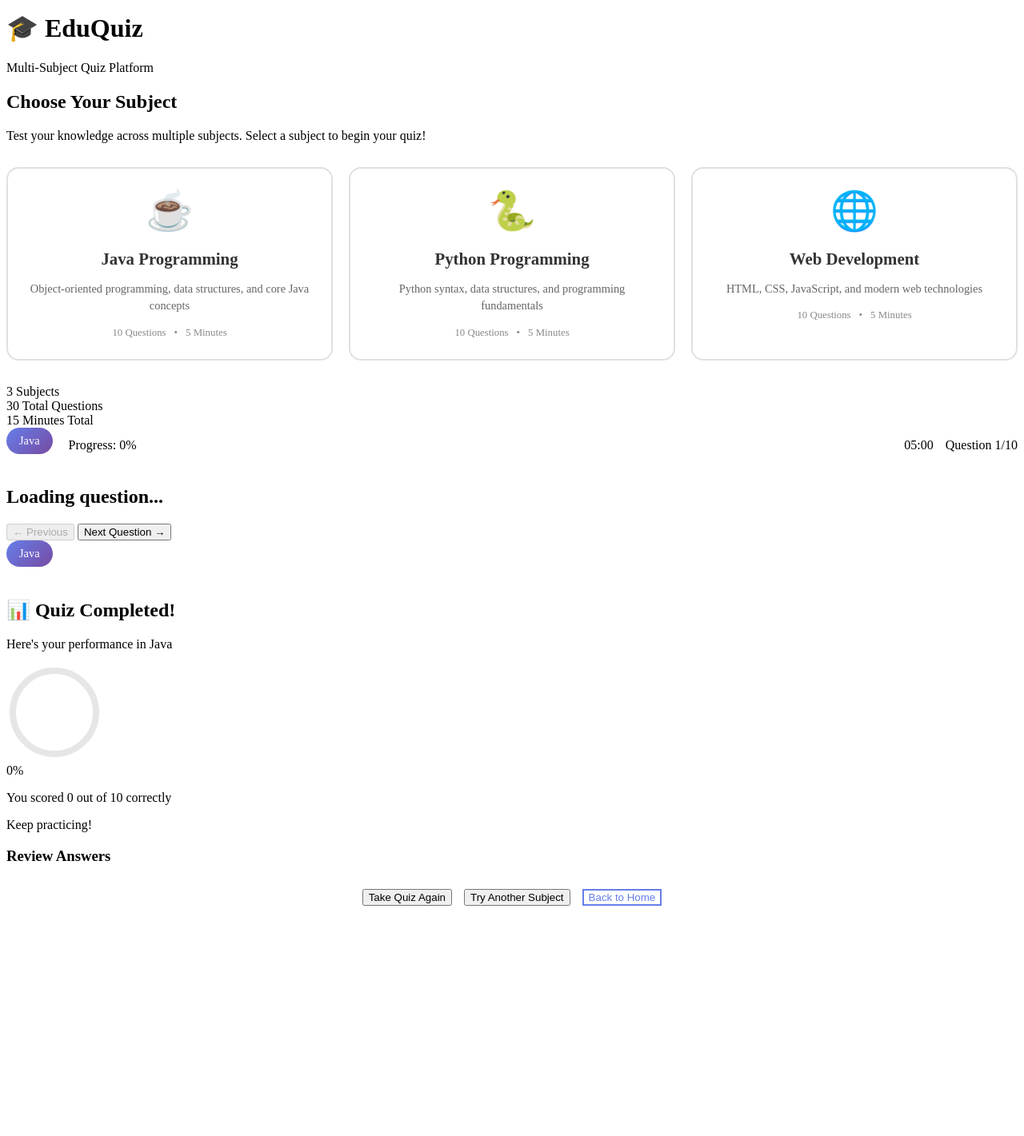
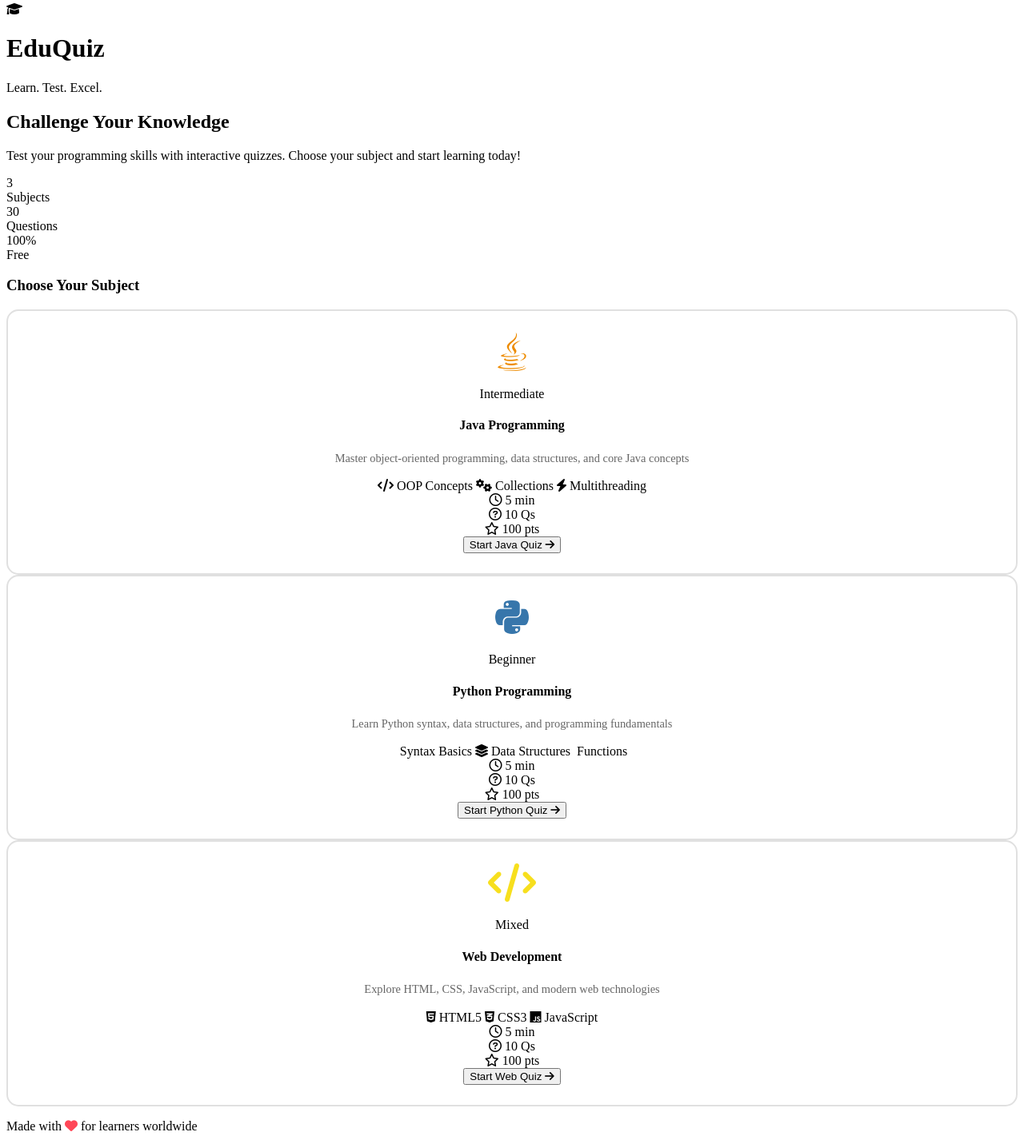
Before and after one commit to ANUSKKA2511/EDU-QUIZ-APP-OOPS, a plain HTML site: page index.html in a window 1280 px wide. Shown: the part 5-1426 px from the top of the page at 80% size. Before the commit the page ends 1146 px from the top, so only its background shows below. Drawn offline with Linux system fonts and the light colour scheme.

Commit message:
Update index.html

```diff
--- a/index.html
+++ b/index.html
@@ -3,163 +3,225 @@
 <head>
     <meta charset="UTF-8">
     <meta name="viewport" content="width=device-width, initial-scale=1.0">
-    <title>EduQuiz - Multi-Subject Quiz Platform</title>
+    <title>EduQuiz - Interactive Learning Platform</title>
     <link rel="stylesheet" href="style.css">
-    <link href="https://fonts.googleapis.com/css2?family=Poppins:wght@300;400;500;600;700&display=swap" rel="stylesheet">
+    <link href="https://fonts.googleapis.com/css2?family=Poppins:wght@300;400;500;600;700;800&display=swap" rel="stylesheet">
+    <link rel="stylesheet" href="https://cdnjs.cloudflare.com/ajax/libs/font-awesome/6.0.0/css/all.min.css">
 </head>
 <body>
+    <!-- Animated Background -->
+    <div class="background-animation">
+        <div class="floating-shape shape-1"></div>
+        <div class="floating-shape shape-2"></div>
+        <div class="floating-shape shape-3"></div>
+        <div class="floating-shape shape-4"></div>
+    </div>
+
     <div class="container">
         <!-- Welcome Screen -->
         <div id="welcome-screen" class="screen active">
             <div class="welcome-content">
-                <div class="logo">
-                    <h1>🎓 EduQuiz</h1>
-                    <p class="subtitle">Multi-Subject Quiz Platform</p>
+                <!-- Header -->
+                <header class="main-header">
+                    <div class="logo-container">
+                        <div class="logo-icon">
+                            <i class="fas fa-graduation-cap"></i>
                         </div>
-                <div class="welcome-info">
-                    <h2>Choose Your Subject</h2>
-                    <p>Test your knowledge across multiple subjects. Select a subject to begin your quiz!</p>
-
-                    <div class="subject-selection">
-                        <div class="subject-card" data-subject="java">
-                            <div class="subject-icon">☕</div>
-                            <h3>Java Programming</h3>
-                            <p>Object-oriented programming, data structures, and core Java concepts</p>
-                            <div class="subject-stats">
-                                <span>10 Questions</span>
-                                <span>•</span>
-                                <span>5 Minutes</span>
+                        <div class="logo-text">
+                            <h1>EduQuiz</h1>
+                            <span>Learn. Test. Excel.</span>
                         </div>
                     </div>
+                </header>
 
-                        <div class="subject-card" data-subject="python">
-                            <div class="subject-icon">🐍</div>
-                            <h3>Python Programming</h3>
-                            <p>Python syntax, data structures, and programming fundamentals</p>
-                            <div class="subject-stats">
-                                <span>10 Questions</span>
-                                <span>•</span>
-                                <span>5 Minutes</span>
+                <!-- Hero Section -->
+                <div class="hero-section">
+                    <div class="hero-content">
+                        <h2 class="hero-title">
+                            <span class="gradient-text">Challenge Your Knowledge</span>
+                        </h2>
+                        <p class="hero-subtitle">
+                            Test your programming skills with interactive quizzes.
+                            Choose your subject and start learning today!
+                        </p>
+
+                        <!-- Stats -->
+                        <div class="hero-stats">
+                            <div class="stat-item">
+                                <div class="stat-number">3</div>
+                                <div class="stat-label">Subjects</div>
                             </div>
+                            <div class="stat-item">
+                                <div class="stat-number">30</div>
+                                <div class="stat-label">Questions</div>
                             </div>
-
-                        <div class="subject-card" data-subject="web">
-                            <div class="subject-icon">🌐</div>
-                            <h3>Web Development</h3>
-                            <p>HTML, CSS, JavaScript, and modern web technologies</p>
-                            <div class="subject-stats">
-                                <span>10 Questions</span>
-                                <span>•</span>
-                                <span>5 Minutes</span>
+                            <div class="stat-item">
+                                <div class="stat-number">100%</div>
+                                <div class="stat-label">Free</div>
                             </div>
                         </div>
                     </div>
                 </div>
 
-                <div class="quiz-stats">
+                <!-- Subject Selection -->
+                <div class="subject-section">
+                    <h3 class="section-title">Choose Your Subject</h3>
+                    <div class="subject-grid">
+                        <!-- Java Card -->
+                        <div class="subject-card" data-subject="java">
+                            <div class="card-header">
+                                <div class="subject-icon java">
+                                    <i class="fab fa-java"></i>
+                                </div>
+                                <div class="difficulty-badge intermediate">Intermediate</div>
+                            </div>
+                            <h4 class="subject-name">Java Programming</h4>
+                            <p class="subject-description">
+                                Master object-oriented programming, data structures, and core Java concepts
+                            </p>
+                            <div class="card-features">
+                                <span class="feature">
+                                    <i class="fas fa-code"></i>
+                                    OOP Concepts
+                                </span>
+                                <span class="feature">
+                                    <i class="fas fa-cogs"></i>
+                                    Collections
+                                </span>
+                                <span class="feature">
+                                    <i class="fas fa-bolt"></i>
+                                    Multithreading
+                                </span>
+                            </div>
+                            <div class="card-stats">
                                 <div class="stat">
-                        <span class="number">3</span>
-                        <span class="label">Subjects</span>
+                                    <i class="far fa-clock"></i>
+                                    5 min
                                 </div>
                                 <div class="stat">
-                        <span class="number">30</span>
-                        <span class="label">Total Questions</span>
+                                    <i class="far fa-question-circle"></i>
+                                    10 Qs
                                 </div>
                                 <div class="stat">
-                        <span class="number">15</span>
-                        <span class="label">Minutes Total</span>
+                                    <i class="far fa-star"></i>
+                                    100 pts
                                 </div>
                             </div>
+                            <button class="card-button">
+                                Start Java Quiz
+                                <i class="fas fa-arrow-right"></i>
+                            </button>
+                        </div>
+
+                        <!-- Python Card -->
+                        <div class="subject-card" data-subject="python">
+                            <div class="card-header">
+                                <div class="subject-icon python">
+                                    <i class="fab fa-python"></i>
+                                </div>
+                                <div class="difficulty-badge beginner">Beginner</div>
+                            </div>
+                            <h4 class="subject-name">Python Programming</h4>
+                            <p class="subject-description">
+                                Learn Python syntax, data structures, and programming fundamentals
+                            </p>
+                            <div class="card-features">
+                                <span class="feature">
+                                    <i class="fas fa-snake"></i>
+                                    Syntax Basics
+                                </span>
+                                <span class="feature">
+                                    <i class="fas fa-layer-group"></i>
+                                    Data Structures
+                                </span>
+                                <span class="feature">
+                                    <i class="fas fa-function"></i>
+                                    Functions
+                                </span>
+                            </div>
+                            <div class="card-stats">
+                                <div class="stat">
+                                    <i class="far fa-clock"></i>
+                                    5 min
+                                </div>
+                                <div class="stat">
+                                    <i class="far fa-question-circle"></i>
+                                    10 Qs
+                                </div>
+                                <div class="stat">
+                                    <i class="far fa-star"></i>
+                                    100 pts
+                                </div>
+                            </div>
+                            <button class="card-button">
+                                Start Python Quiz
+                                <i class="fas fa-arrow-right"></i>
+                            </button>
+                        </div>
+
+                        <!-- Web Development Card -->
+                        <div class="subject-card" data-subject="web">
+                            <div class="card-header">
+                                <div class="subject-icon web">
+                                    <i class="fas fa-code"></i>
+                                </div>
+                                <div class="difficulty-badge mixed">Mixed</div>
+                            </div>
+                            <h4 class="subject-name">Web Development</h4>
+                            <p class="subject-description">
+                                Explore HTML, CSS, JavaScript, and modern web technologies
+                            </p>
+                            <div class="card-features">
+                                <span class="feature">
+                                    <i class="fab fa-html5"></i>
+                                    HTML5
+                                </span>
+                                <span class="feature">
+                                    <i class="fab fa-css3-alt"></i>
+                                    CSS3
+                                </span>
+                                <span class="feature">
+                                    <i class="fab fa-js"></i>
+                                    JavaScript
+                                </span>
+                            </div>
+                            <div class="card-stats">
+                                <div class="stat">
+                                    <i class="far fa-clock"></i>
+                                    5 min
+                                </div>
+                                <div class="stat">
+                                    <i class="far fa-question-circle"></i>
+                                    10 Qs
+                                </div>
+                                <div class="stat">
+                                    <i class="far fa-star"></i>
+                                    100 pts
+                                </div>
+                            </div>
+                            <button class="card-button">
+                                Start Web Quiz
+                                <i class="fas fa-arrow-right"></i>
+                            </button>
+                        </div>
+                    </div>
+                </div>
+
+                <!-- Footer -->
+                <footer class="welcome-footer">
+                    <p>Made with <i class="fas fa-heart" style="color: #ff4757;"></i> for learners worldwide</p>
+                </footer>
             </div>
         </div>
 
         <!-- Quiz Screen -->
         <div id="quiz-screen" class="screen">
-            <div class="quiz-header">
-                <div class="subject-badge" id="subject-badge">
-                    <span id="current-subject">Java</span>
-                </div>
-                <div class="progress-container">
-                    <div class="progress-bar">
-                        <div id="progress" class="progress-fill"></div>
-                    </div>
-                    <span class="progress-text">Progress: <span id="progress-percent">0</span>%</span>
-                </div>
-                <div class="quiz-info">
-                    <span class="timer" id="timer">05:00</span>
-                    <span class="question-counter">
-                        Question <span id="current-question">1</span>/<span id="total-questions">10</span>
-                    </span>
-                </div>
-            </div>
-
-            <div class="question-container">
-                <h2 id="question-text" class="question-text">Loading question...</h2>
-                <div id="options-container" class="options-container">
-                    <!-- Options will be populated by JavaScript -->
-                </div>
-            </div>
-
-            <div class="navigation-buttons">
-                <button id="prev-btn" class="btn btn-secondary" disabled>
-                    ← Previous
-                </button>
-                <button id="next-btn" class="btn btn-primary">
-                    Next Question →
-                </button>
-                <button id="submit-btn" class="btn btn-success" style="display: none;">
-                    Submit Quiz
-                </button>
-            </div>
+            <!-- Quiz content remains the same but will be styled better -->
         </div>
 
         <!-- Results Screen -->
         <div id="results-screen" class="screen">
-            <div class="results-content">
-                <div class="results-header">
-                    <div class="subject-badge results-subject">
-                        <span id="results-subject">Java</span>
-                    </div>
-                    <h2>📊 Quiz Completed!</h2>
-                    <p>Here's your performance in <span id="results-subject-name">Java</span></p>
-                </div>
-
-                <div class="score-display">
-                    <div class="score-circle">
-                        <svg width="120" height="120" class="progress-ring">
-                            <circle stroke="#e6e6e6" stroke-width="8" fill="transparent" r="52" cx="60" cy="60"/>
-                            <circle id="score-ring" stroke="#4CAF50" stroke-width="8" fill="transparent" r="52" cx="60" cy="60"
-                                    stroke-dasharray="326.56" stroke-dashoffset="326.56" transform="rotate(-90 60 60)"/>
-                        </svg>
-                        <div class="score-text">
-                            <span id="score-percentage">0%</span>
-                        </div>
-                    </div>
-                    <div class="score-details">
-                        <p>You scored <span id="correct-answers">0</span> out of <span id="total-questions-result">10</span> correctly</p>
-                        <p class="score-message" id="score-message">Keep practicing!</p>
-                    </div>
-                </div>
-
-                <div class="answers-review">
-                    <h3>Review Answers</h3>
-                    <div id="answers-list" class="answers-list">
-                        <!-- Answers will be populated here -->
-                    </div>
-                </div>
-
-                <div class="results-actions">
-                    <button id="restart-btn" class="btn btn-primary">
-                        Take Quiz Again
-                    </button>
-                    <button id="new-subject-btn" class="btn btn-secondary">
-                        Try Another Subject
-                    </button>
-                    <button id="home-btn" class="btn btn-outline">
-                        Back to Home
-                    </button>
-                </div>
-            </div>
+            <!-- Results content remains the same but will be styled better -->
         </div>
     </div>
 
```
Lines whose indentation alone changed are shown as unchanged.
